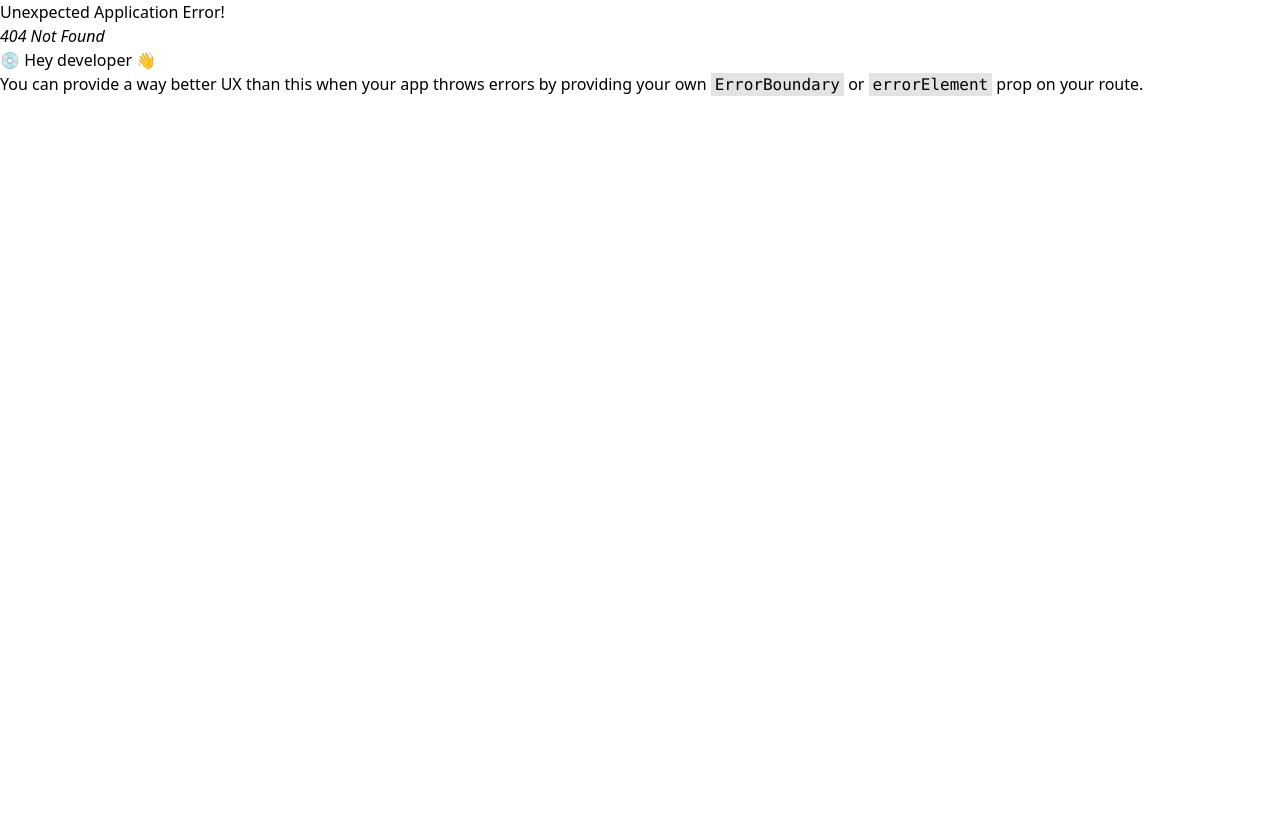
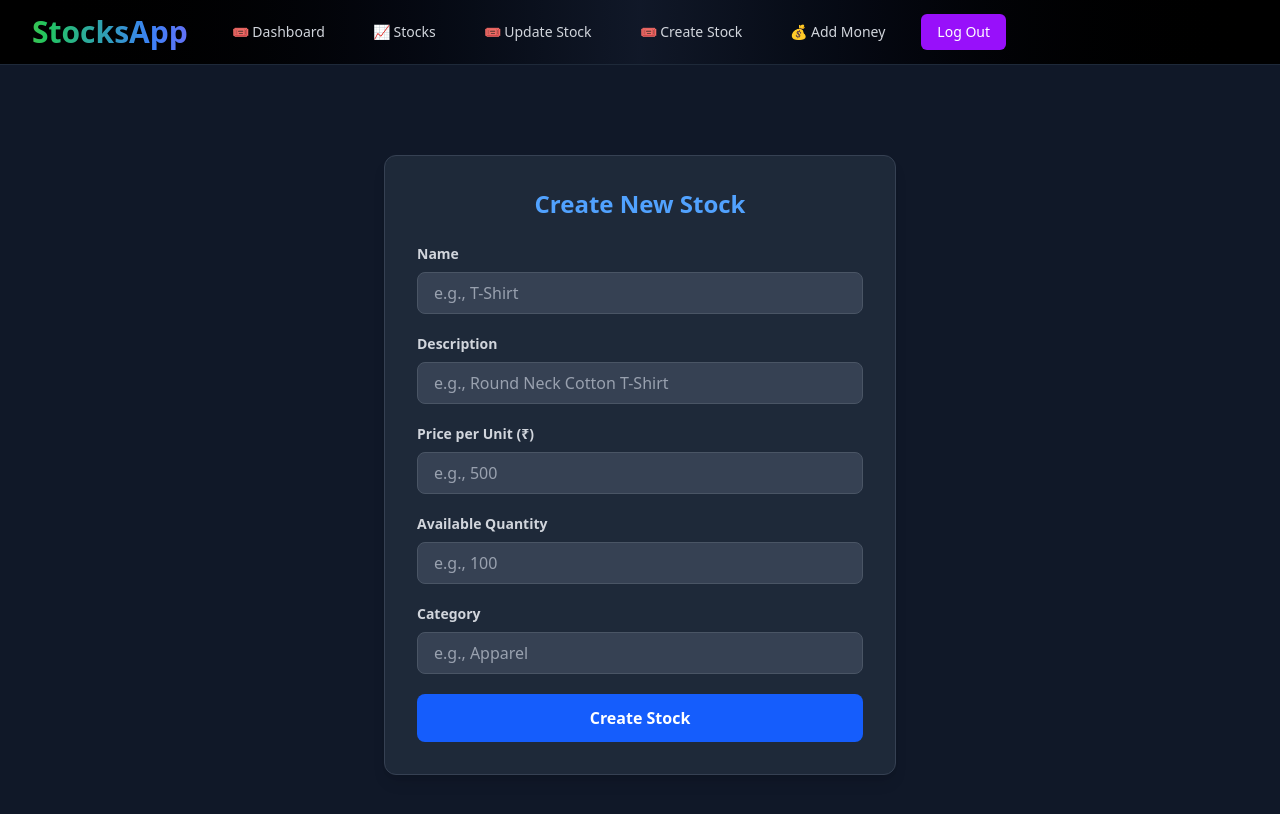
Before and after one commit to Kunal8615/Stocks-Web, a React app in the folder frontend/: page /layout/create-stock in a window 1280 px wide. Before the commit this address had no page. Shown: the top 814 px of the page. Built offline with nearby package versions, Linux system fonts and the light colour scheme; no server answers; the HTML template or start-up script is replaced by a standard one.

Commit message:
added create stock feature

```diff
--- a/frontend/src/header/header.jsx
+++ b/frontend/src/header/header.jsx
@@ -122,6 +122,14 @@ function Header() {
                 🎟️ Update Stock
               </Link>
             )}
+            {userRole !== 'user' && (
+              <Link
+                to="/layout/create-stock"
+                className="text-gray-300 hover:text-white px-3 py-2 rounded-md text-sm font-medium transition-colors duration-200"
+              >
+                🎟️ Create Stock
+              </Link>
+            )}
             <Link
               to="/layout/add-money"
               className="text-gray-300 hover:text-white px-3 py-2 rounded-md text-sm font-medium transition-colors duration-200"
@@ -184,6 +192,15 @@ function Header() {
                 🎟️ Update Stock
               </Link>
             )}
+             {userRole !== 'user' && (
+              <Link
+                to="/layout/create-stock"
+                className="text-gray-300 hover:bg-gray-700 hover:text-white block px-3 py-2 rounded-md text-base font-medium transition-colors duration-200"
+                onClick={() => setIsMenuOpen(false)}
+              >
+                🎟️ Create Stock
+              </Link>
+            )}
             <Link
               to="/layout/add-money"
               className="text-gray-300 hover:bg-gray-700 hover:text-white block px-3 py-2 rounded-md text-base font-medium transition-colors duration-200"
--- a/frontend/src/main.jsx
+++ b/frontend/src/main.jsx
@@ -9,6 +9,7 @@ import Layout from './Layout.jsx';
 import Dashboard from './pages/dashboard.jsx';
 import Stocks from './pages/Stocks.jsx';
 import AddMoney from './pages/addMoney.jsx';
+import CreateStock from './pages/createStock.jsx';
 import SearchStock from './pages/stockUpdate.jsx';
 const route = createBrowserRouter([
   { path: '/', element: <Login/> },
@@ -20,6 +21,7 @@ const route = createBrowserRouter([
       { path: '', element: <Dashboard/> },
       { path: 'stocks', element: <Stocks/> },
       { path: 'add-money', element: <AddMoney/> },
+      { path: 'create-stock', element: <CreateStock/> },
       { path: 'search-stock', element: <SearchStock/> }
     ]
   },
--- a/frontend/src/pages/Stocks.jsx
+++ b/frontend/src/pages/Stocks.jsx
@@ -207,5 +207,5 @@ const Stocks = () => {
     </div>
   )
 }
-
+/*  invested_amount , investor_count*/
 export default Stocks
--- /dev/null
+++ b/frontend/src/pages/createStock.jsx
@@ -0,0 +1,170 @@
+import React, { useState } from "react";
+import axios from "axios";
+import { API_URL } from "../constant.js";
+
+const CreateStock = () => {
+  const [formData, setFormData] = useState({
+    name: "",
+    description: "",
+    price_per_unit: "",
+    available_quantity: "",
+    category: "",
+  });
+
+  const [loading, setLoading] = useState(false);
+  const [message, setMessage] = useState({ text: "", type: "" });
+
+  const handleChange = (e) => {
+    setFormData({ ...formData, [e.target.name]: e.target.value });
+  };
+
+  const handleSubmit = async (e) => {
+    e.preventDefault();
+    setLoading(true);
+    setMessage({ text: "", type: "" });
+
+    try {
+      const response = await axios.post(
+        `${API_URL}/stocks/createStock`,
+        formData,
+        {
+          headers: { "Content-Type": "application/json" },
+          withCredentials: true,
+        }
+      );
+
+      setMessage({ text: "Stock created successfully! 🎉", type: "success" });
+      setFormData({
+        name: "",
+        description: "",
+        price_per_unit: "",
+        available_quantity: "",
+        category: "",
+      });
+    } catch (error) {
+      console.error("Error creating stock:", error);
+      setMessage({
+        text: error.response?.data?.message || "Error creating stock. Please try again.",
+        type: "error",
+      });
+    } finally {
+      setLoading(false);
+    }
+  };
+
+  return (
+    <div className="flex items-center justify-center min-h-screen bg-gray-900 text-gray-100">
+      <div className="w-full max-w-lg p-8 space-y-6 bg-gray-800 rounded-xl shadow-lg border border-gray-700">
+        <h2 className="text-2xl font-bold text-center text-blue-400">
+          Create New Stock
+        </h2>
+
+        {message.text && (
+          <p className={`p-3 rounded-lg text-center font-medium ${
+              message.type === 'success'
+                ? 'bg-green-700 text-green-100'
+                : 'bg-red-700 text-red-100'
+            }`}
+          >
+            {message.text}
+          </p>
+        )}
+
+        <form onSubmit={handleSubmit} className="space-y-5">
+          {/* Input fields... (no changes here) */}
+          <div>
+            <label htmlFor="name" className="block mb-2 text-sm font-semibold text-gray-300">
+              Name
+            </label>
+            <input
+              type="text"
+              id="name"
+              name="name"
+              value={formData.name}
+              onChange={handleChange}
+              placeholder="e.g., T-Shirt"
+              className="w-full px-4 py-2 text-gray-100 bg-gray-700 border border-gray-600 rounded-lg focus:outline-none focus:ring-2 focus:ring-blue-500 placeholder-gray-400"
+              required
+            />
+          </div>
+
+          <div>
+            <label htmlFor="description" className="block mb-2 text-sm font-semibold text-gray-300">
+              Description
+            </label>
+            <input
+              type="text"
+              id="description"
+              name="description"
+              value={formData.description}
+              onChange={handleChange}
+              placeholder="e.g., Round Neck Cotton T-Shirt"
+              className="w-full px-4 py-2 text-gray-100 bg-gray-700 border border-gray-600 rounded-lg focus:outline-none focus:ring-2 focus:ring-blue-500 placeholder-gray-400"
+              required
+            />
+          </div>
+
+          <div>
+            <label htmlFor="price_per_unit" className="block mb-2 text-sm font-semibold text-gray-300">
+              Price per Unit (₹)
+            </label>
+            <input
+              type="number"
+              id="price_per_unit"
+              name="price_per_unit"
+              value={formData.price_per_unit}
+              onChange={handleChange}
+              placeholder="e.g., 500"
+              min="0"
+              className="w-full px-4 py-2 text-gray-100 bg-gray-700 border border-gray-600 rounded-lg focus:outline-none focus:ring-2 focus:ring-blue-500 placeholder-gray-400"
+              required
+            />
+          </div>
+
+          <div>
+            <label htmlFor="available_quantity" className="block mb-2 text-sm font-semibold text-gray-300">
+              Available Quantity
+            </label>
+            <input
+              type="number"
+              id="available_quantity"
+              name="available_quantity"
+              value={formData.available_quantity}
+              onChange={handleChange}
+              placeholder="e.g., 100"
+              min="0"
+              className="w-full px-4 py-2 text-gray-100 bg-gray-700 border border-gray-600 rounded-lg focus:outline-none focus:ring-2 focus:ring-blue-500 placeholder-gray-400"
+              required
+            />
+          </div>
+
+          <div>
+            <label htmlFor="category" className="block mb-2 text-sm font-semibold text-gray-300">
+              Category
+            </label>
+            <input
+              type="text"
+              id="category"
+              name="category"
+              value={formData.category}
+              onChange={handleChange}
+              placeholder="e.g., Apparel"
+              className="w-full px-4 py-2 text-gray-100 bg-gray-700 border border-gray-600 rounded-lg focus:outline-none focus:ring-2 focus:ring-blue-500 placeholder-gray-400"
+              required
+            />
+          </div>
+
+          <button
+            type="submit"
+            className="w-full px-4 py-3 font-bold text-white bg-blue-600 rounded-lg hover:bg-blue-700 focus:outline-none focus:ring-2 focus:ring-offset-2 focus:ring-blue-500 disabled:bg-gray-600 disabled:text-gray-400"
+            disabled={loading}
+          >
+            {loading ? "Creating..." : "Create Stock"}
+          </button>
+        </form>
+      </div>
+    </div>
+  );
+};
+
+export default CreateStock;
```
Also changed, not shown: 2 other files (tests, documents, lock files or other folders).
